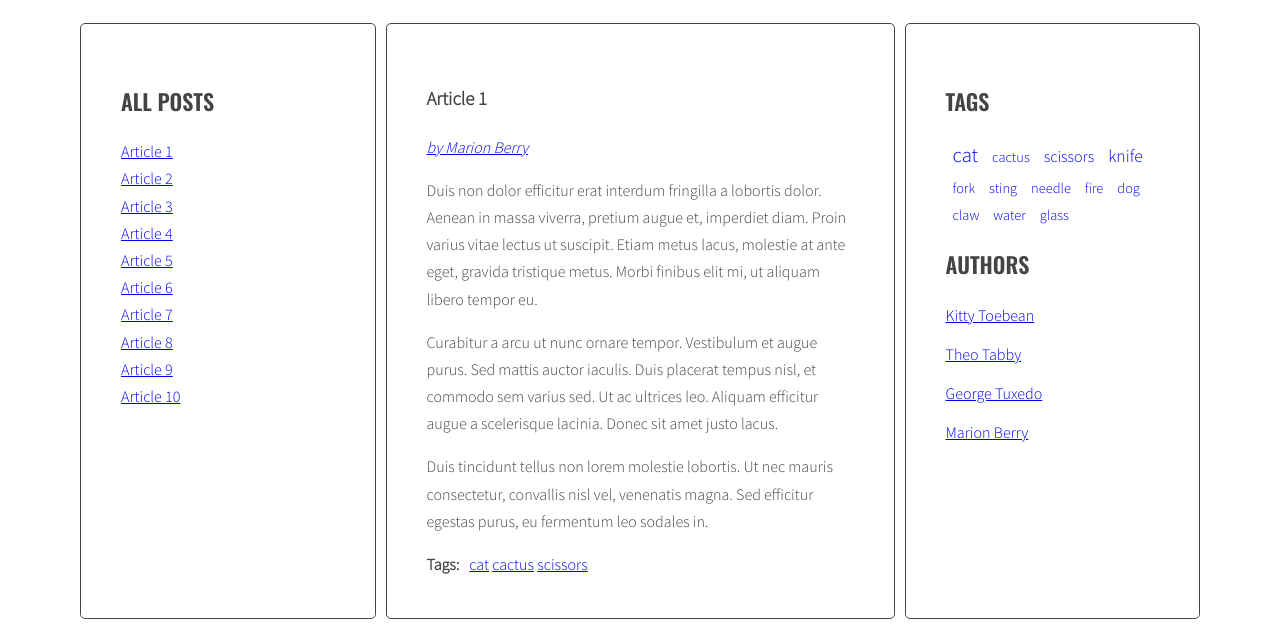
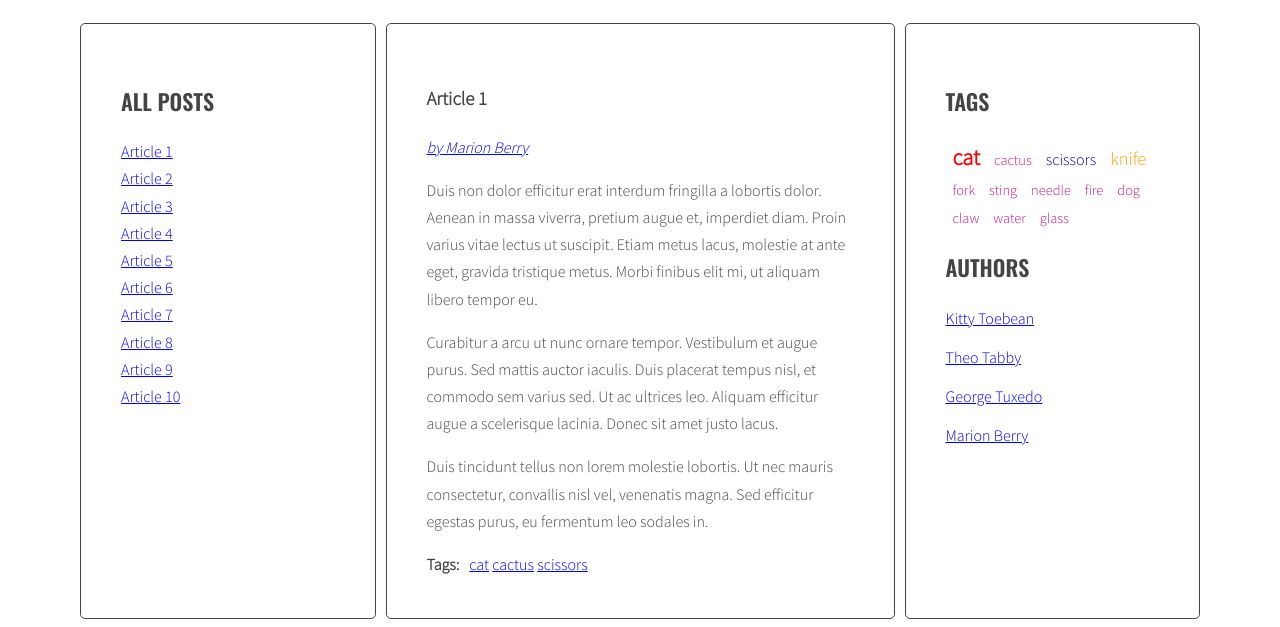
Before and after one commit to Megi76/javascript-blog, a website: page index.html in a window 1280 px wide. Shown: the part 220-847 px from the top of the page. Drawn offline with nearby package versions, Linux system fonts and the light colour scheme.

Commit message:
Add css styles for tags

```diff
--- a/sass/style.scss
+++ b/sass/style.scss
@@ -133,20 +133,26 @@ body {
 
 .tag-size-1 {
   font-size: 90%;
+  color: mediumvioletred;
 }
 
 .tag-size-2 {
   font-size: 100%;
+  color: darkblue;
 }
 
 .tag-size-3 {
-  font-size: 110%;
+  font-size: 115%;
+  color: orange;
 }
 
 .tag-size-4 {
-  font-size: 120%;
+  font-size: 125%;
+  color: palegreen;
+
 }
-
 .tag-size-5 {
-  font-size: 130%;
+  font-size: 140%;
+  color: red;
+  font-weight: bold;
 }
```
Also changed, not shown: css/style.css, 1 other file.
